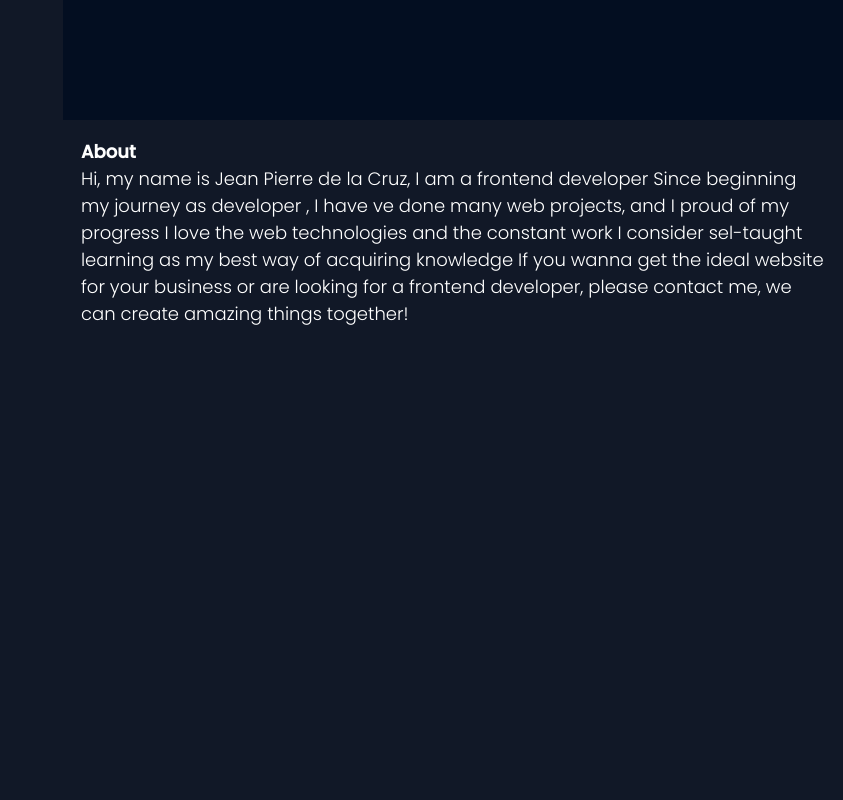
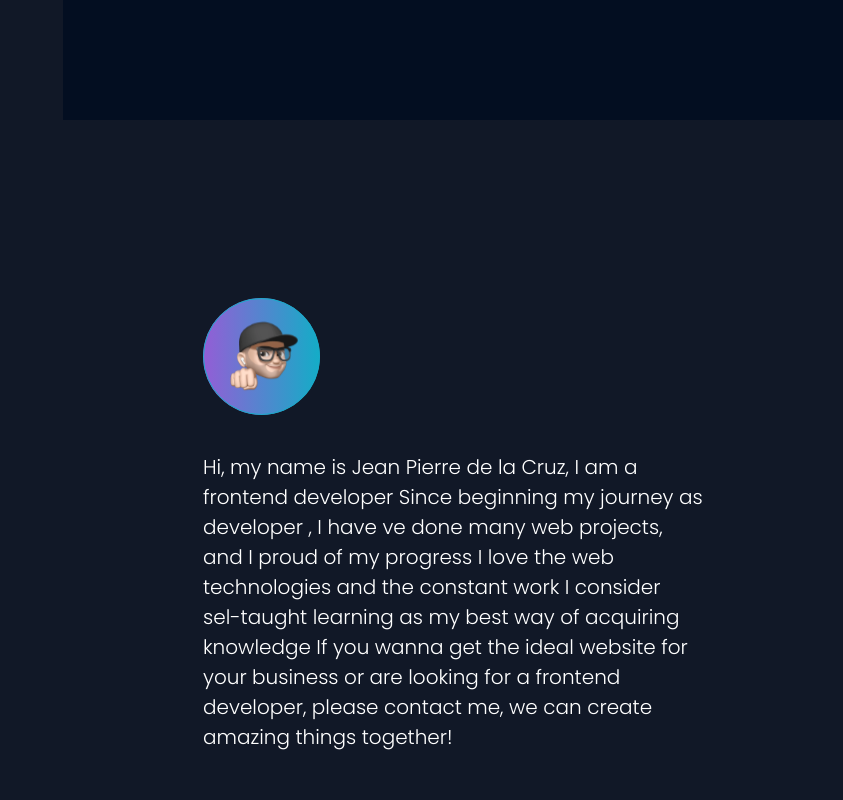
Before and after one commit to jeanDlc/portfolio-v3, a Next.js app: page / in a window 1280 px wide. Shown: the part 680-1480 px from the top of the page, without its empty margins (437-1280 px from the left). Built offline with nearby package versions, Linux system fonts and the light colour scheme; a web font is replaced by a local one.

Commit message:
Feature/About section

```diff
--- a/src/app/page.tsx
+++ b/src/app/page.tsx
@@ -2,7 +2,7 @@ import Sidebar from "@/components/Sidebar";
 import Hero from "@/components/Hero";
 
 import styles from "./page.module.scss";
-import About from "@/components/about";
+import About from "@/components/About";
 import Experience from "@/components/experience";
 import Projects from "@/components/projects";
 import { PageSection } from "@/constants";
--- a/src/components/about.tsx
+++ b/src/components/About/index.tsx
@@ -1,8 +1,14 @@
+import styles from "./styles.module.scss";
+import avatarSvgPath from "@/assets/avatar.svg";
+import Image from "next/image";
+
 const About = () => {
   return (
-    <section>
-      <h2>About</h2>
-      <p>
+    <article className={styles.about}>
+      <div className={styles["avatar-wrapper"]}>
+        <Image src={avatarSvgPath} alt="Avatar" loading="lazy" />
+      </div>
+      <p className={styles.text}>
         Hi, my name is Jean Pierre de la Cruz, I am a frontend developer Since
         beginning my journey as developer , I have ve done many web projects,
         and I proud of my progress I love the web technologies and the constant
@@ -11,7 +17,7 @@ const About = () => {
         looking for a frontend developer, please contact me, we can create
         amazing things together!
       </p>
-    </section>
+    </article>
   );
 };
 
--- /dev/null
+++ b/src/components/About/styles.module.scss
@@ -0,0 +1,25 @@
+
+
+@import '../../utils/mixins';
+
+.about{
+    container: about / inline-size;
+    margin: 0 auto;
+   padding-top: 40px;
+    @media (width>=768px){
+        padding-top:20vh;
+        max-width: 500px;
+    }
+    .text{
+        font-size: 20px;
+        @include onSmallContainer(){
+            font-size: 18px;
+        }
+    }
+    .avatar-wrapper{
+        margin-bottom: 30px;
+        @media (width<768px){
+            margin-bottom: 25px;
+        }
+    }
+}
--- a/src/components/Hero/styles.module.scss
+++ b/src/components/Hero/styles.module.scss
@@ -5,12 +5,6 @@
 
 .container{
     container: hero / inline-size;
-}
-
-@mixin onSmallContainer{
-    @container hero (max-width:481px){
-        @content;
-    }
 }
 
 .hero{
--- a/src/utils/_mixins.scss
+++ b/src/utils/_mixins.scss
@@ -3,3 +3,9 @@
         display: none;
     }
 }
+
+@mixin onSmallContainer(){
+    @container (max-width:481px){
+        @content;
+    }
+}
```
Also changed, not shown: src/assets/avatar.svg (added).
